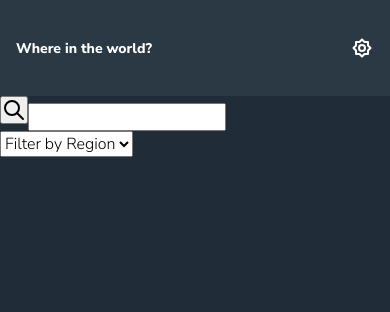
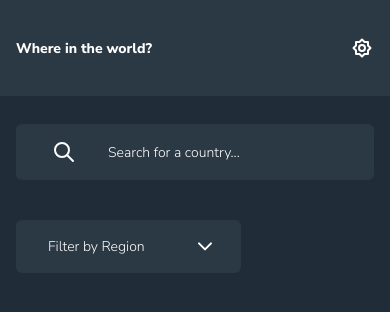
Before and after one commit to HeberRios/rest-countries-api, a React (Vite) app: page / in a window 390 px wide. Shown: the top 312 px of the page. Built offline with nearby package versions, Linux system fonts and the light colour scheme.

Commit message:
Add styles to the SearchAndFilter component
The necessary styles for this component to match the mobile design were
added, also the MainContent component was created to contain the
SearchAndFilter section and the countries list

```diff
--- a/src/App.tsx
+++ b/src/App.tsx
@@ -1,13 +1,11 @@
 import { Header } from './components/Header';
-import { SearchAndFilter } from './components/SearchAndFilter';
+import { MainContent } from './components/MainContent';
 
 function App() {
   return (
     <>
       <Header />
-      <main>
-        <SearchAndFilter />
-      </main>
+      <MainContent />
     </>
   );
 }
--- /dev/null
+++ b/src/components/MainContent.tsx
@@ -0,0 +1,10 @@
+import '../styles/MainContent.css';
+import { SearchAndFilter } from './SearchAndFilter';
+
+export function MainContent() {
+  return (
+    <main className='page-content'>
+      <SearchAndFilter />
+    </main>
+  );
+}
--- a/src/components/SearchAndFilter.tsx
+++ b/src/components/SearchAndFilter.tsx
@@ -1,3 +1,5 @@
+import '../styles/SearchAndFilter.css';
+import { ArrowDownIcon } from './icons/ArrowDownIcon';
 import { SearchIcon } from './icons/SearchIcon';
 
 export function SearchAndFilter() {
@@ -5,14 +7,21 @@ export function SearchAndFilter() {
     <div className='container search-filter-section'>
       <div className='search-bar-container'>
         <form action='' className='country-search-form'>
-          <button type='submit'>
+          <button type='submit' className='btn search-bar-btn'>
             <SearchIcon />
           </button>
-          <input type='text' name='' id='' className='search-bar' />
+          <input
+            type='text'
+            name=''
+            id=''
+            className='search-bar'
+            placeholder='Search for a country...'
+          />
         </form>
       </div>
 
-      <select defaultValue='' name='region' id=''>
+      <div className='filters-container'>
+        <select defaultValue='' name='region' className='filters-menu' id=''>
           <option value='' style={{ display: 'none' }}>
             Filter by Region
           </option>
@@ -22,6 +31,8 @@ export function SearchAndFilter() {
           <option value='europe'>Europe</option>
           <option value='oceania'>Oceania</option>
         </select>
+				<ArrowDownIcon/>
+      </div>
     </div>
   );
 }
--- /dev/null
+++ b/src/components/icons/ArrowDownIcon.tsx
@@ -0,0 +1,19 @@
+export function ArrowDownIcon() {
+  return (
+    <svg
+      xmlns='http://www.w3.org/2000/svg'
+      width='24'
+      height='24'
+      viewBox='0 0 24 24'
+      fill='none'
+      stroke='currentColor'
+      strokeWidth='2'
+      strokeLinecap='round'
+      strokeLinejoin='round'
+      className='icon icon-tabler icons-tabler-outline icon-tabler-chevron-down arrow-down-icon'
+    >
+      <path stroke='none' d='M0 0h24v24H0z' fill='none' />
+      <path d='M6 9l6 6l6 -6' />
+    </svg>
+  );
+}
--- /dev/null
+++ b/src/styles/MainContent.css
@@ -0,0 +1,3 @@
+.page-content {
+  padding: 1.75rem 1rem;
+}
--- /dev/null
+++ b/src/styles/SearchAndFilter.css
@@ -0,0 +1,59 @@
+.search-filter-section {
+  display: flex;
+  flex-direction: column;
+  row-gap: 2.5rem;
+}
+
+.search-bar-container {
+  background-color: var(--element-color);
+  padding: 1rem 2.25rem;
+  border-radius: 0.375rem;
+}
+
+.country-search-form {
+  display: flex;
+  column-gap: 2rem;
+}
+
+.search-bar-btn > svg {
+  stroke: var(--text-color);
+}
+
+.search-bar {
+  background-color: transparent;
+  border: none;
+  color: inherit;
+  font-size: var(--home-page-fs);
+}
+
+.search-bar::placeholder {
+  color: inherit;
+}
+
+.filters-container {
+  max-width: 14.0625rem;
+  position: relative;
+}
+
+.arrow-down-icon {
+  position: absolute;
+  top: 0;
+  right: 0;
+  transform: translate(-100%, 60%);
+  pointer-events: none;
+}
+
+.filters-menu {
+  min-width: 14.0625rem;
+  background-color: var(--element-color);
+  border: none;
+  color: inherit;
+  font-size: var(--home-page-fs);
+  padding: 1rem 2rem;
+  appearance: none;
+  border-radius: 0.375rem;
+}
+
+.filters-menu:hover {
+  cursor: pointer;
+}
--- a/src/styles/main.css
+++ b/src/styles/main.css
@@ -120,6 +120,7 @@ h6 {
 }
 
 body {
+  min-height: 100dvh;
   font-family: var(--main-font);
   background-color: var(--background-color);
   color: var(--text-color);
@@ -129,3 +130,12 @@ body {
   max-width: 75rem;
   margin: 0 auto;
 }
+
+.btn {
+  border: none;
+  background-color: unset;
+}
+
+.btn:hover {
+  cursor: pointer;
+}
```
Also changed, not shown: public/icons/chevron-down.svg (added). Lines whose indentation alone changed are shown as unchanged.
